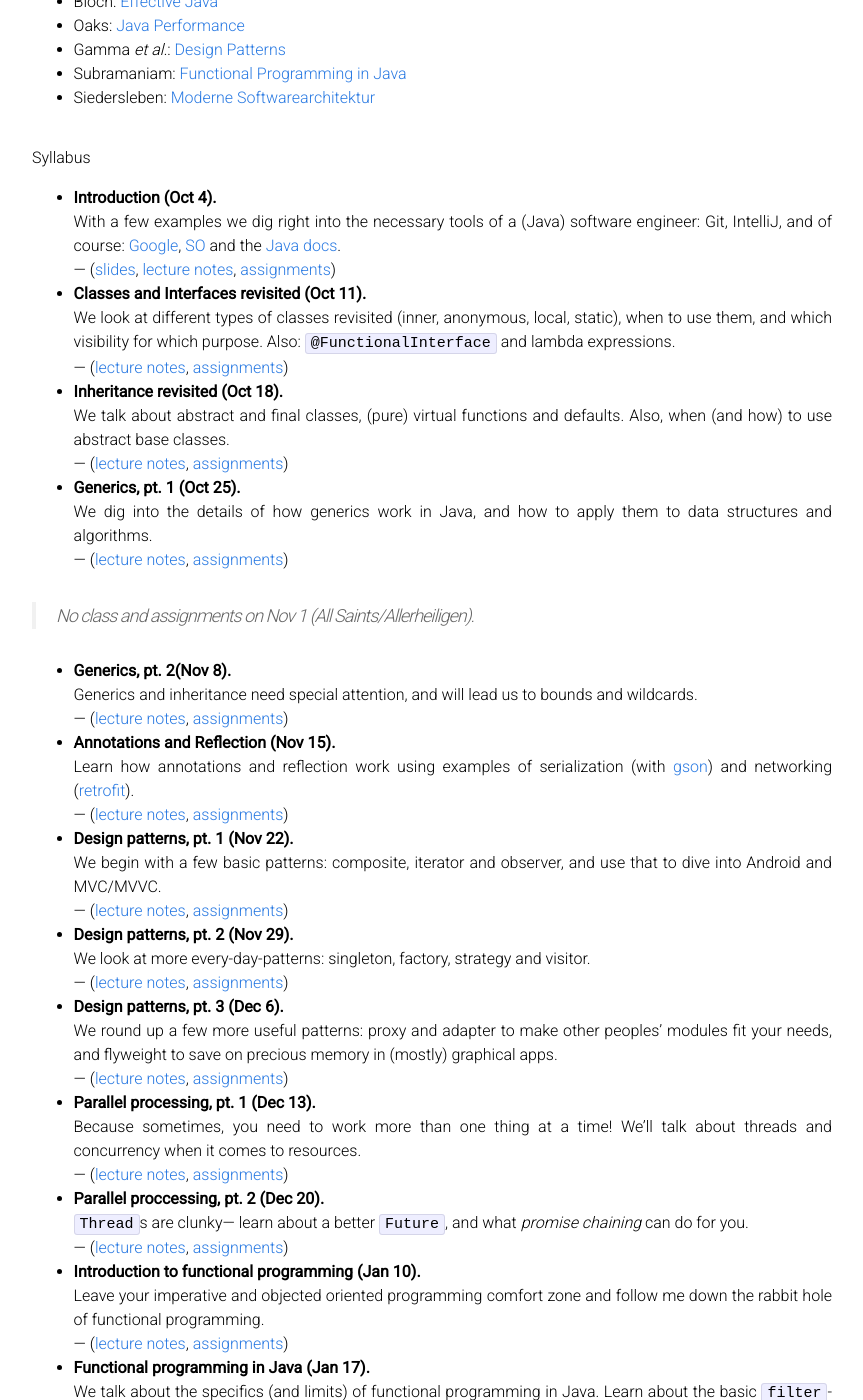
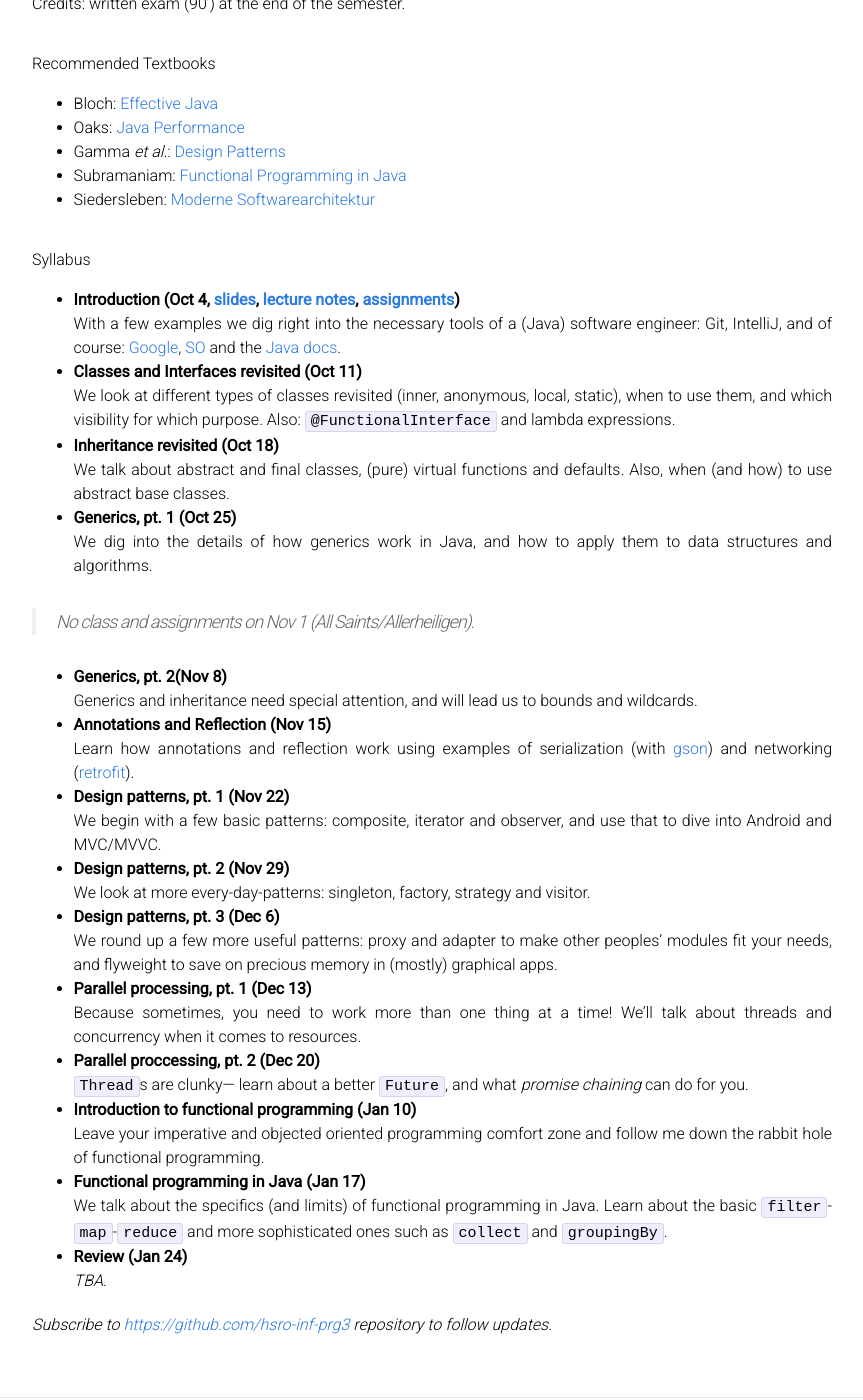
Before and after one commit to daschub/hsro-inf-prg3.github.io, a Jekyll site: the page built from Readme.md, in a window 1280 px wide and 1400 px high, scrolled down 651 px. Shown: the whole window, without its empty margins (208-1071 px from the left). Built offline with Jekyll 4.4.1, drawn with Linux system fonts in a browser that asks for light colours; our own code applies the rules of GitHub Pages for plain Markdown files; some of the changed text lies outside the part shown.

Commit message:
Fixed naming conventions

```diff
--- a/s01-intro.html
+++ b/01s-intro.html
@@ -16,6 +16,9 @@ permalink: /s01-intro/
 
 [NOTE]: Note that you need active internet connection to access remark.js script file
 
+???
+Materialien auf Englisch, Vorlesung aber auf Deutsch.
+
 ---
 
 # Introduction
--- a/Readme.md
+++ b/Readme.md
@@ -26,93 +30,67 @@ Credits: written exam (90') at the end of the semester.
 
 
 # Syllabus
-- **Introduction (Oct 4).**
+- **Introduction (Oct 4, [slides](01s-intro/), [lecture notes](01ln-intro/), [assignments](/01a-tools/))**
 
 	With a few examples we dig right into the necessary tools of a (Java) software engineer: Git, IntelliJ, and of course: [Google](https://www.google.com), [SO](https://www.stackoverflow.com) and the [Java docs](http://docs.oracle.com/javase/8/docs/).
 
-	--- ([slides](s01-intro/), [lecture notes](ln01-intro/), [assignments](/a01-tools/))
-
-- **Classes and Interfaces revisited (Oct 11).**
+- **Classes and Interfaces revisited (Oct 11)**
 
 	We look at different types of classes revisited (inner, anonymous, local, static), when to use them, and which visibility for which purpose.
 	Also: `@FunctionalInterface` and lambda expressions.
 
-	--- ([lecture notes](ln02-classes/), [assignments](/a02-classes/))
-
-- **Inheritance revisited (Oct 18).**
+- **Inheritance revisited (Oct 18)**
 
 	We talk about abstract and final classes, (pure) virtual functions and defaults.
 	Also, when (and how) to use abstract base classes.
 
-	--- ([lecture notes](ln03-inheritance/), [assignments](/a03-inheritance/))
-
-- **Generics, pt. 1 (Oct 25).**
+- **Generics, pt. 1 (Oct 25)**
 
 	We dig into the details of how generics work in Java, and how to apply them to data structures and algorithms.
 
-	--- ([lecture notes](ln04-generics1/), [assignments](/a04-generics1/))
-
 > No class and assignments on Nov 1 (All Saints/Allerheiligen).
 
-- **Generics, pt. 2(Nov 8).**
+- **Generics, pt. 2(Nov 8)**
 
 	Generics and inheritance need special attention, and will lead us to bounds and wildcards.
 
-	--- ([lecture notes](ln05-generics2/), [assignments](/a05-generics2/))
-
-- **Annotations and Reflection (Nov 15).**
+- **Annotations and Reflection (Nov 15)**
 
 	Learn how annotations and reflection work using examples of serialization (with [gson](https://github.com/google/gson)) and networking ([retrofit](https://github.com/square/retrofit)).
 
-	--- ([lecture notes](ln06-annots/), [assignments](/a06-annots/))
-
-- **Design patterns, pt. 1 (Nov 22).**
+- **Design patterns, pt. 1 (Nov 22)**
 
 	We begin with a few basic patterns: composite, iterator and observer, and use that to dive into Android and MVC/MVVC.
 
-	--- ([lecture notes](ln07-dp1/), [assignments](/a07-dp1/))
-
-- **Design patterns, pt. 2 (Nov 29).**
+- **Design patterns, pt. 2 (Nov 29)**
 
 	We look at more every-day-patterns: singleton, factory, strategy and visitor.
 
-	--- ([lecture notes](ln08-dp2/), [assignments](/a08-dp2/))
-
-- **Design patterns, pt. 3 (Dec 6).**
+- **Design patterns, pt. 3 (Dec 6)**
 
 	We round up a few more useful patterns: proxy and adapter to make other peoples' modules fit your needs, and flyweight to save on precious memory in (mostly) graphical apps.
 
-	--- ([lecture notes](ln09-dp3/), [assignments](/a09-dp3/))
-
-- **Parallel processing, pt. 1 (Dec 13).**
+- **Parallel processing, pt. 1 (Dec 13)**
 
 	Because sometimes, you need to work more than one thing at a time!
 	We'll talk about threads and concurrency when it comes to resources.
 
-	--- ([lecture notes](ln10-threads/), [assignments](/a10-threads/))
-
-- **Parallel proccessing, pt. 2 (Dec 20).**
+- **Parallel proccessing, pt. 2 (Dec 20)**
 
 	`Thread`s are clunky--- learn about a better `Future`, and what _promise chaining_ can do for you.
 
-	--- ([lecture notes](ln11-futures/), [assignments](/a11-futures/))
-
-- **Introduction to functional programming (Jan 10).**
+- **Introduction to functional programming (Jan 10)**
 
 	Leave your imperative and objected oriented programming comfort zone and follow me down the rabbit hole of functional programming.
 
-	--- ([lecture notes](ln12-fp1/), [assignments](/a12-fp1/))
-
-- **Functional programming in Java (Jan 17).**
+- **Functional programming in Java (Jan 17)**
 
 	We talk about the specifics (and limits) of functional programming in Java.
 	Learn about the basic `filter`-`map`-`reduce` and more sophisticated ones such as `collect` and `groupingBy`.
 
-	--- ([lecture notes](ln13-fp2/), [assignments](/a13-fp2/))
+- **Review (Jan 24)**
 
-- **Review (Jan 24).**
-
-	Agenda _tbd_.
+	_TBA_.
 
 
-_Subscribe to this page to follow updates._
+_Subscribe to [https://github.com/hsro-inf-prg3](https://github.com/hsro-inf-prg3) repository to follow updates._
```
Also changed, not shown: other parts of Readme.md (+9 -5 lines), 01ln-intro.md (renamed from ln01-intro.md, +1 -1 lines), assets/fh-rosenheim.png (added).
